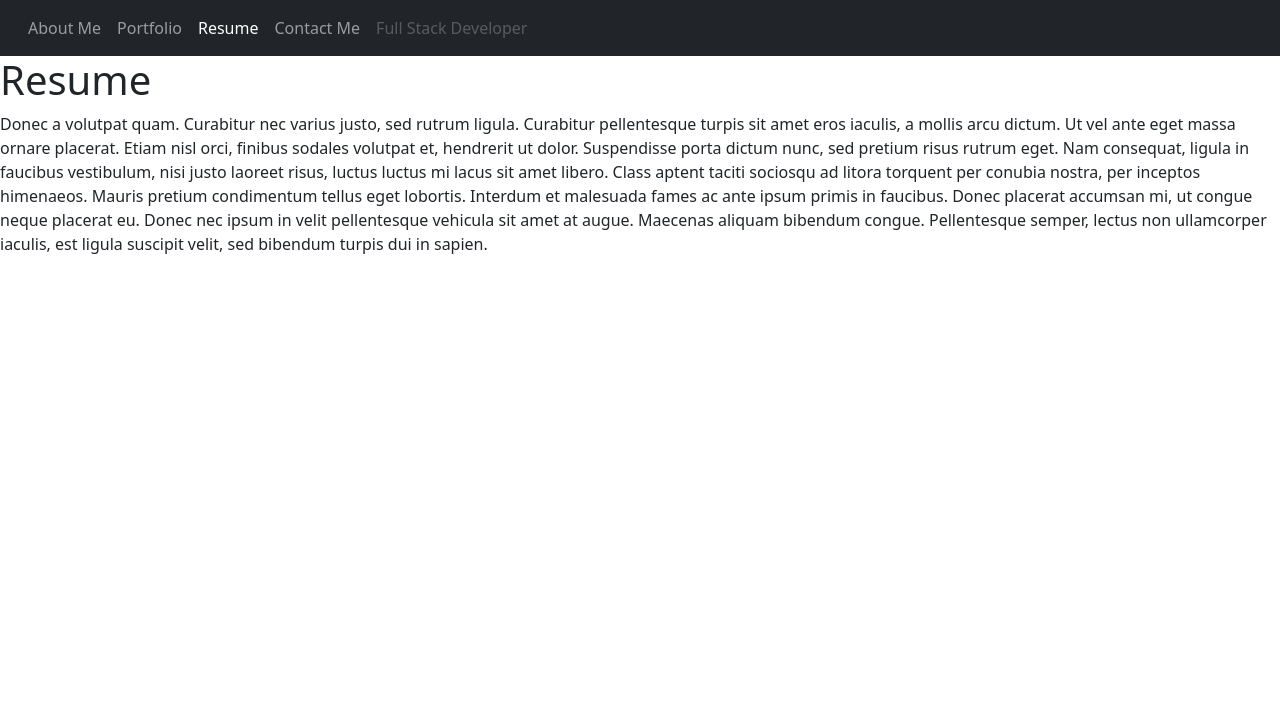
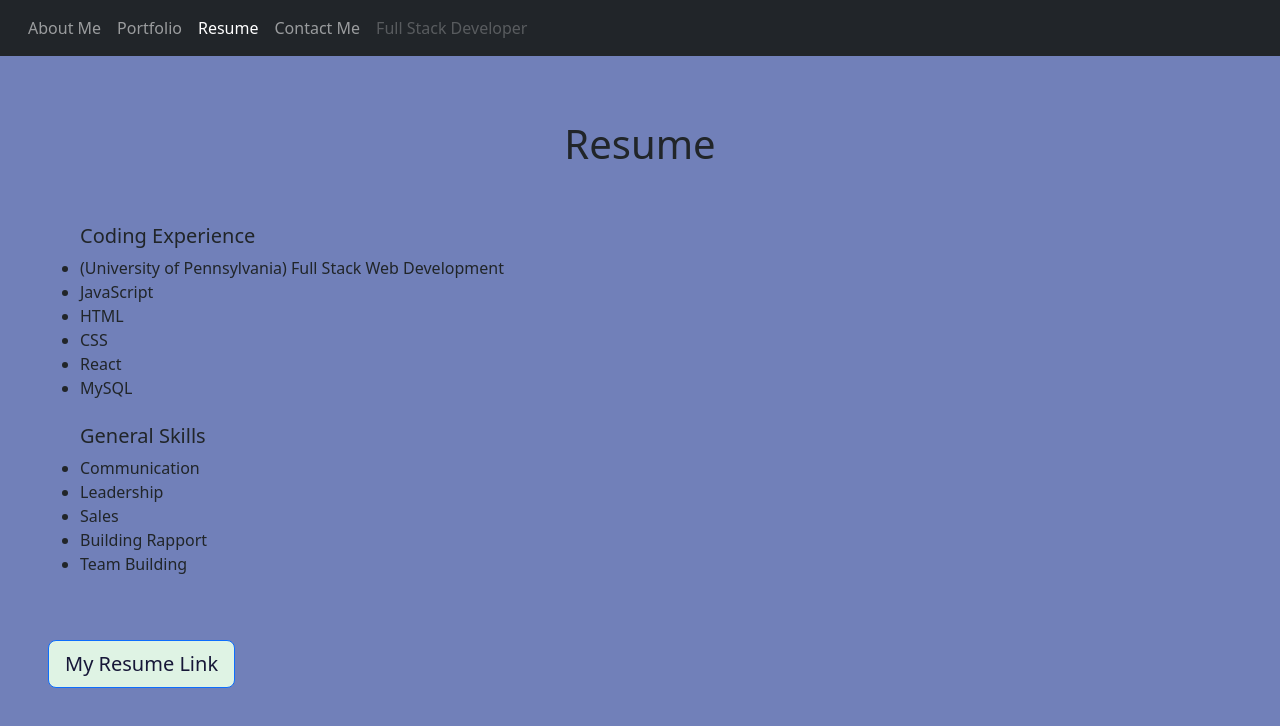
Before and after one commit to TheKhalidGibson/ReactPortfolio, a React (Vite) app: page /Resume in a window 1280 px wide. Shown: the top 726 px of the page. Built offline with nearby package versions, Linux system fonts and the light colour scheme.

Commit message:
final touch ups and README

```diff
--- a/src/pages/About.jsx
+++ b/src/pages/About.jsx
@@ -5,7 +5,7 @@ export default function About() {
     <main className="m-0 contact-page">
 
 
-    <div className="row">
+<div className="mx-5 pt-5">
 
 
 <div>
--- a/src/pages/Portfolio.jsx
+++ b/src/pages/Portfolio.jsx
@@ -29,7 +29,7 @@ export default function Portfolio() {
       title: "Note Taker",
       description: "A collaboration project that ...",
       image: "./assets/noteTaker.png",
-      repo: "https://github.com/TheKhalidGibson/sports-forum",
+      repo: "https://github.com/TheKhalidGibson/NoteTaker",
       deployed: "https://note-taker-kg-0f7b13148203.herokuapp.com/",
     },
   ];
--- a/src/pages/Resume.jsx
+++ b/src/pages/Resume.jsx
@@ -1,22 +1,32 @@
 export default function Resume() {
   return (
-    <div>
-      <h1>Resume</h1>
-      <p>
-        Donec a volutpat quam. Curabitur nec varius justo, sed rutrum ligula.
-        Curabitur pellentesque turpis sit amet eros iaculis, a mollis arcu
-        dictum. Ut vel ante eget massa ornare placerat. Etiam nisl orci, finibus
-        sodales volutpat et, hendrerit ut dolor. Suspendisse porta dictum nunc,
-        sed pretium risus rutrum eget. Nam consequat, ligula in faucibus
-        vestibulum, nisi justo laoreet risus, luctus luctus mi lacus sit amet
-        libero. Class aptent taciti sociosqu ad litora torquent per conubia
-        nostra, per inceptos himenaeos. Mauris pretium condimentum tellus eget
-        lobortis. Interdum et malesuada fames ac ante ipsum primis in faucibus.
-        Donec placerat accumsan mi, ut congue neque placerat eu. Donec nec ipsum
-        in velit pellentesque vehicula sit amet at augue. Maecenas aliquam
-        bibendum congue. Pellentesque semper, lectus non ullamcorper iaculis,
-        est ligula suscipit velit, sed bibendum turpis dui in sapien.
-      </p>
+
+    <main className="m-0 contact-page">
+
+
+<div className="mx-5 pt-5">
+    <h1 className="text-center pb-5 pt-3">Resume</h1>
+      <ul className="pb-5">
+        <h5>Coding Experience</h5>
+        <li>(University of Pennsylvania) Full Stack Web Development</li>
+        <li>JavaScript</li>
+        <li>HTML</li>
+        <li>CSS</li>
+        <li>React</li>
+        <li>MySQL</li><br/>
+
+        <h5>General Skills</h5>
+        <li>Communication</li>
+        <li>Leadership</li>
+        <li>Sales</li>
+        <li>Building Rapport</li>
+        <li>Team Building</li>
+
+      </ul>
+
+      <a href="https://drive.google.com/file/d/1jnYPy2KIDOJShawuX3C8zUf4x3Ined8i/view?usp=drive_link" class="card-link"><button type="button" className="btn btn-primary btn-lg submitBtn">My Resume Link</button></a>
     </div>
+
+    </main>
   );
 }
```
Also changed, not shown: 1 other file (tests, documents, lock files or other folders).
